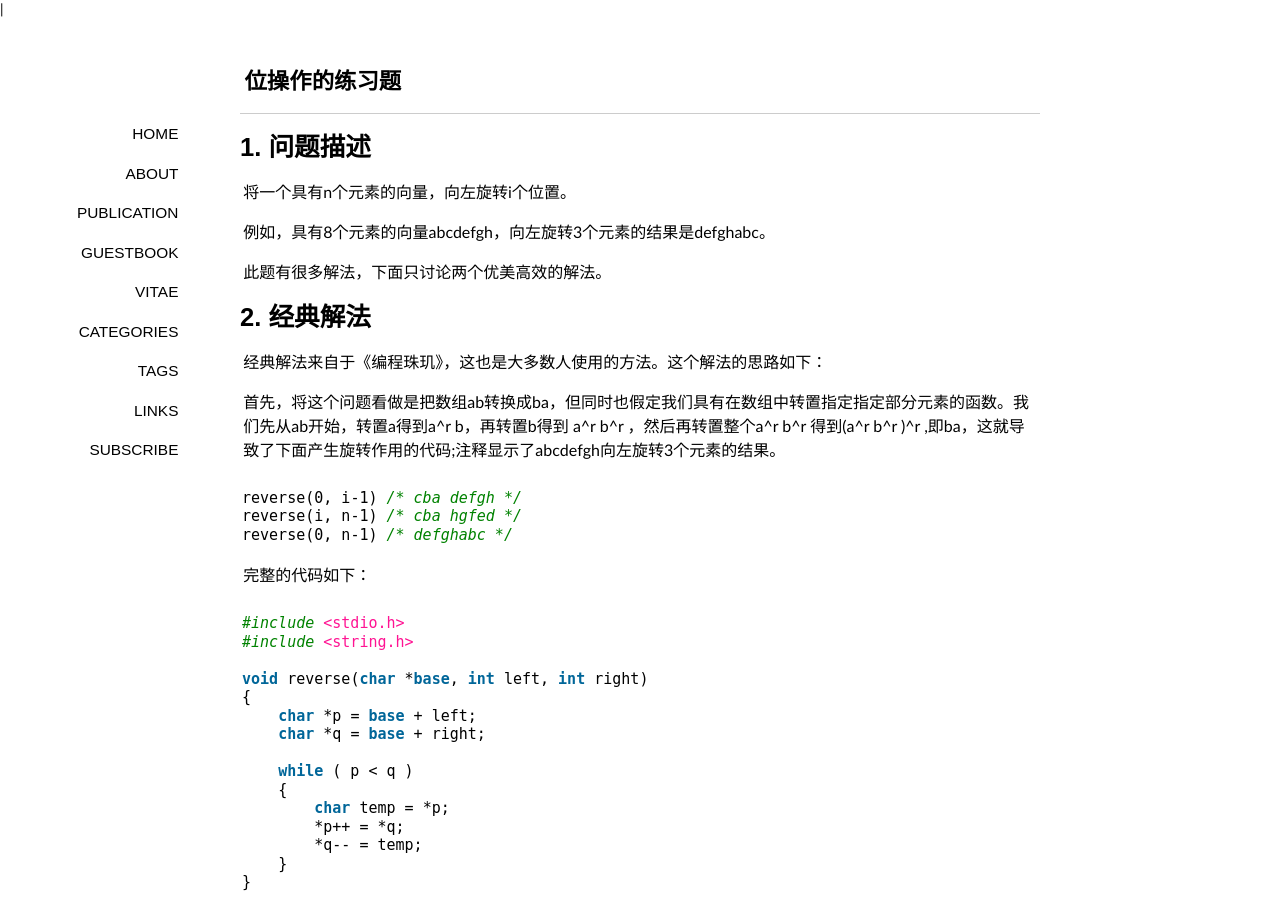
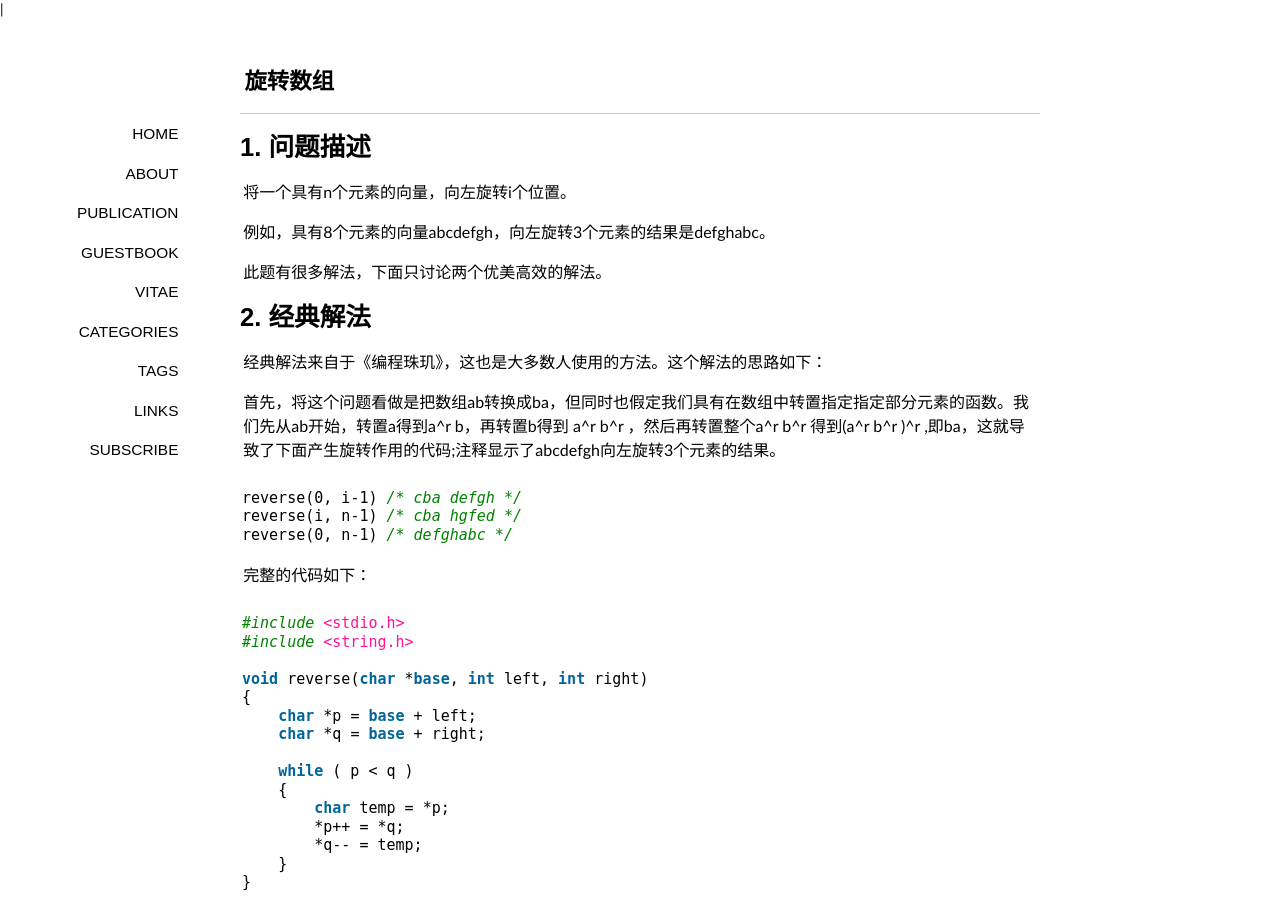
Before and after one commit to lalor/cn, a Jekyll site: the page built from _posts/2014-07-27-reverse-array.md, in a window 1280 px wide and 900 px high. Built offline with Jekyll 4.4.1, drawn with Linux system fonts in a browser that asks for light colours; some web fonts are replaced; Markdown is read by kramdown in place of the engine named in the settings; comment, search, counter and statistics services are not loaded.

Commit message:
change titie of reverse array

```diff
--- a/_posts/2014-07-27-reverse-array.md
+++ b/_posts/2014-07-27-reverse-array.md
@@ -1,6 +1,6 @@
 ---
 layout: post
-title: "位操作的练习题"
+title: "旋转数组"
 description: ""
 category: 算法
 tags: [C语言, 算法]
```
